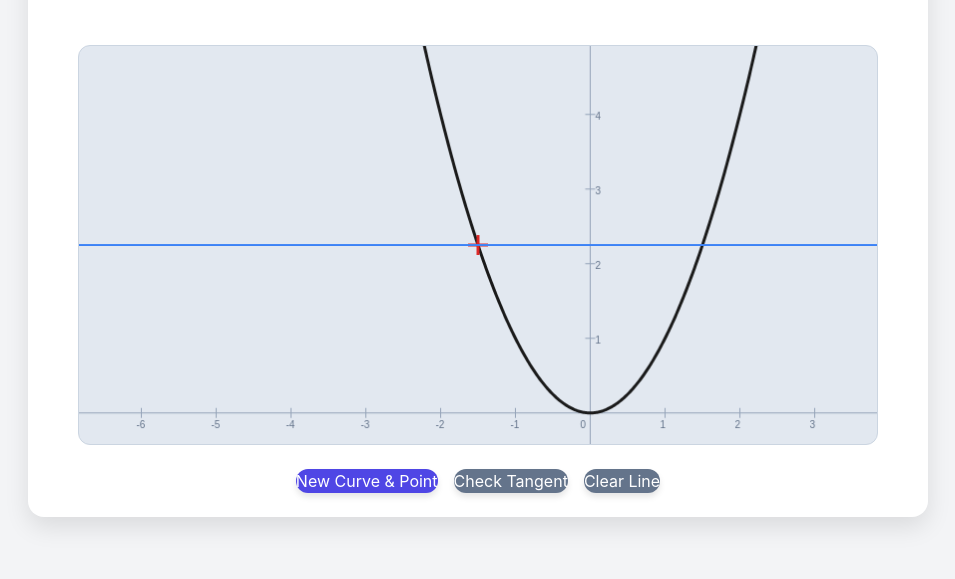
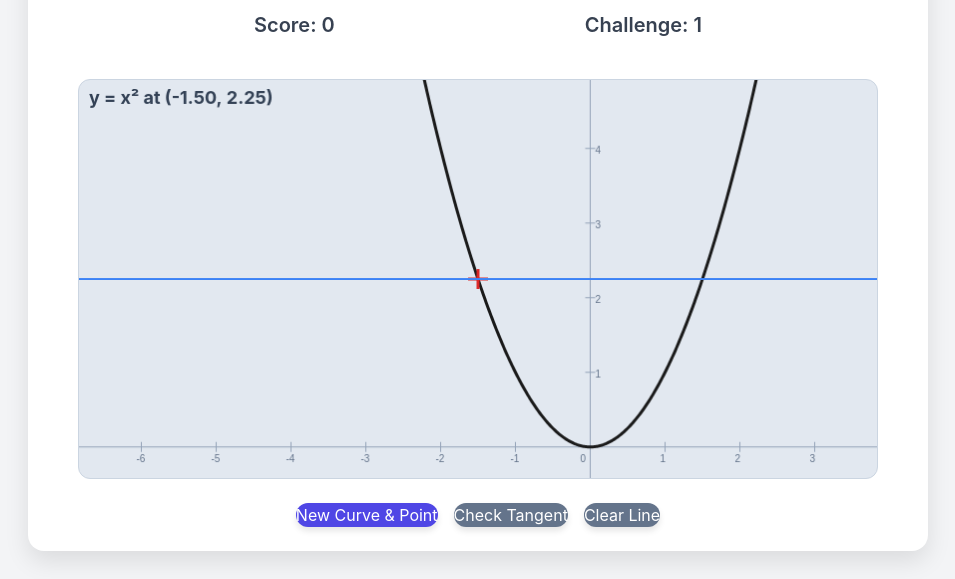
Before and after one commit to NurShafiah/tangentlinegame, a plain HTML site: page index.html in a window 1280 px wide. Shown: the part 221-800 px from the top of the page, without its empty margins (162-1117 px from the left). Drawn offline with nearby package versions, Linux system fonts and the light colour scheme.

Commit message:
Update index.html

```diff
--- a/index.html
+++ b/index.html
@@ -127,6 +127,11 @@
         <h1 class="text-3xl font-bold text-gray-800 mb-4">Tangent Line Explorer</h1>
         <p class="text-lg text-gray-600 mb-6 text-center">Click and drag the blue line *from the red point* to make it tangent to the curve. Then, check your answer!</p>
 
+        <div class="flex justify-between w-full max-w-md mb-4 text-xl font-semibold text-gray-700">
+            <span>Score: <span id="scoreDisplay">0</span></span>
+            <span>Challenge: <span id="challengeNumberDisplay">1</span></span>
+        </div>
+
         <canvas id="gameCanvas"></canvas>
 
         <div class="controls">
@@ -154,6 +159,10 @@
         const messageBox = document.getElementById('messageBox');
         const messageText = document.getElementById('messageText');
         const messageBoxCloseBtn = document.getElementById('messageBoxCloseBtn');
+        // New UI elements for gamification
+        const scoreDisplay = document.getElementById('scoreDisplay');
+        const challengeNumberDisplay = document.getElementById('challengeNumberDisplay');
+
 
         // --- Canvas and Coordinate System Setup ---
         const CANVAS_WIDTH = 800; // Will be scaled by CSS
@@ -192,12 +201,14 @@
         }
 
         // --- Game State Variables ---
+        let score = 0; // Initialize score
         let currentCurve = null;
         let currentDerivative = null;
         let targetPoint = { x: 0, y: 0 }; // Mathematical coordinates
         let userLineAngle = 0; // Radians
         let isDragging = false;
-        const TANGENT_TOLERANCE = 0.1; // Tolerance for checking tangent slope
+        const TANGENT_TOLERANCE_BASE = 0.1; // Base tolerance for checking tangent slope
+        let currentTangentTolerance = TANGENT_TOLERANCE_BASE; // Dynamic tolerance
 
         // Add a counter for challenges and specific x values for initial quadratic challenges
         let challengeCount = 0;
@@ -365,6 +376,18 @@
             drawCurve();
             drawTargetPoint();
             drawUserLine();
+
+            // Draw curve name and point coordinates
+            if (currentCurve && targetPoint) {
+                ctx.fillStyle = '#334155'; // Darker text color
+                ctx.font = 'bold 18px Inter'; // Larger, bold font
+                ctx.textAlign = 'left';
+                ctx.textBaseline = 'top';
+                const pointX = targetPoint.x.toFixed(2);
+                const pointY = targetPoint.y.toFixed(2);
+                const curveInfo = `${currentCurve.name} at (${pointX}, ${pointY})`;
+                ctx.fillText(curveInfo, 10, 10); // Position in top-left corner
+            }
         }
 
         // --- Game Logic ---
@@ -376,6 +399,13 @@
             feedbackDiv.textContent = '';
 
             challengeCount++; // Increment challenge counter
+
+            // Set dynamic tolerance: more lenient for initial quadratic challenges
+            if (challengeCount <= initialQuadraticXValues.length) {
+                currentTangentTolerance = 0.15; // Slightly more forgiving
+            } else {
+                currentTangentTolerance = TANGENT_TOLERANCE_BASE; // Revert to base tolerance
+            }
 
             let selectedCurveDef;
             let randomX;
@@ -422,6 +452,10 @@
             // Initialize user line angle to horizontal
             userLineAngle = 0;
 
+            // Update UI displays
+            scoreDisplay.textContent = score; // Ensure score is updated on new challenge (though it only changes on check)
+            challengeNumberDisplay.textContent = challengeCount;
+
             drawAll();
         }
 
@@ -434,10 +468,11 @@
             const actualSlope = currentDerivative.deriv(targetPoint.x);
             const userSlope = Math.tan(userLineAngle); // Slope from angle
 
+            // Use currentTangentTolerance for checking correctness
             const diff = Math.abs(actualSlope - userSlope);
 
             feedbackDiv.classList.remove('hidden');
-            if (diff < TANGENT_TOLERANCE) {
+            if (diff < currentTangentTolerance) { // Use dynamic tolerance here
                 feedbackDiv.classList.add('correct');
                 feedbackDiv.classList.remove('incorrect');
                 feedbackDiv.innerHTML = `
@@ -445,6 +480,8 @@
                     <p>Actual Gradient: ${actualSlope.toFixed(2)}</p>
                     <p>Your Estimated Gradient: ${userSlope.toFixed(2)}</p>
                 `;
+                score += 10; // Award points for correct answer
+                scoreDisplay.textContent = score; // Update score display
                 // Trigger confetti!
                 confetti({
                     particleCount: 100,
@@ -477,9 +514,9 @@
                     if (userSlope > 0) {
                         feedbackText += `too steep (sloping upwards).`;
                     } else if (userSlope < 0) {
-                        feedbackText += `too steep (sloping downwards).`; // Changed from "too flat" to "too steep"
+                        feedbackText += `too steep (sloping downwards).`;
                     } else {
-                        // This case should ideally not be reached if diff > TANGENT_TOLERANCE
+                        // This case should ideally not be reached if diff > currentTangentTolerance
                         feedbackText += `slightly off horizontal.`;
                     }
                 }
```
